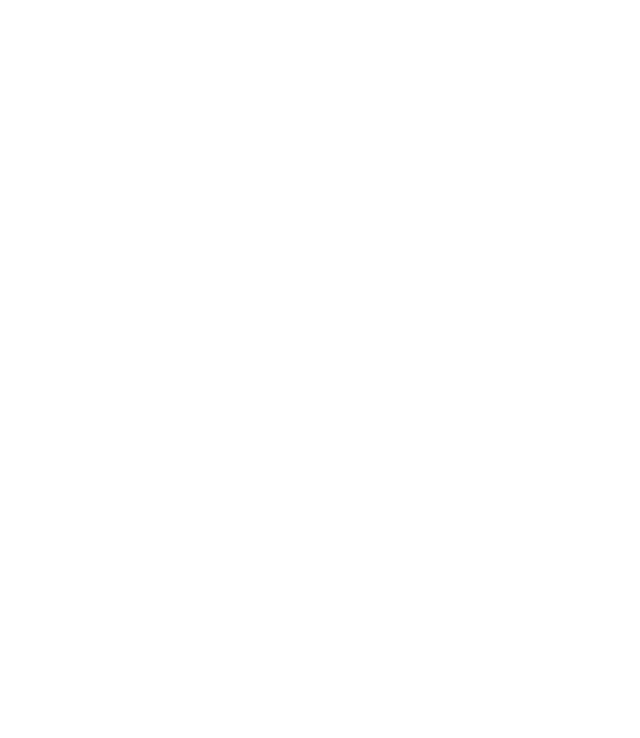
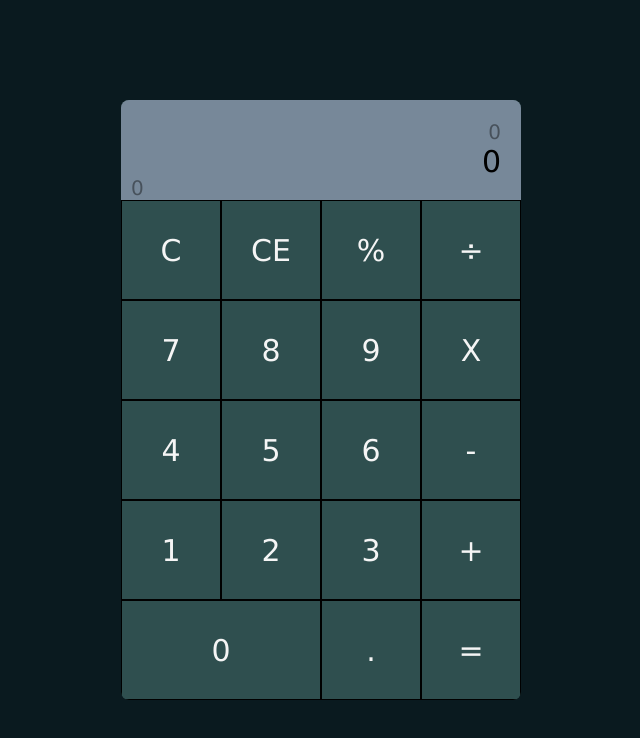
Before and after one commit to RossB92/calculator, a plain HTML site: page index.html in a window 1280 px wide. Shown: the whole page, without its empty margins (319-959 px from the left). Drawn offline with Linux system fonts and the light colour scheme.

Commit message:
Design layout for HTML and CSS

```diff
--- a/index.html
+++ b/index.html
@@ -11,7 +11,30 @@
     <section>
         <div class = 'container'>
             <div class="display">
-
+                <div class="display-1">0</div>
+                <div class="display-2">0</div>
+                <div class="temp-result">0</div>
+            </div>
+            <div class="all-buttons">
+                <div class="button all-clear">C</div>
+                <div class="button last-entity-clear">CE</div>
+                <div class="button operation">%</div>
+                <div class="button operation">÷</div>
+                <div class="button number">7</div>
+                <div class="button number">8</div>
+                <div class="button number">9</div>
+                <div class="button operation">X</div>
+                <div class="button number">4</div>
+                <div class="button number">5</div>
+                <div class="button number">6</div>
+                <div class="button operation">-</div>
+                <div class="button number">1</div>
+                <div class="button number">2</div>
+                <div class="button number">3</div>
+                <div class="button operation">+</div>
+                <div class="button number btn-0">0</div>
+                <div class="button number dot">.</div>
+                <div class="button equal">=</div>
             </div>
         </div>
     </section>
--- a/style.css
+++ b/style.css
@@ -1,5 +1,69 @@
+* {
+    padding: 0;
+    margin: 0;
+    box-sizing: border-box;
+}
+html {
+    font-family: 'Lucida Sans', 'Lucida Sans Regular', 'Lucida Grande', 'Lucida Sans Unicode', Geneva, Verdana, sans-serif;
+}
 
-
+section {
+    background-color: rgb(10,26,31);
+    min-height: 100vh;
+    width: 100%;
+    display: flex;
+    align-items: center;
+    justify-content: center;
+}
+.container {
+    width: 90%;
+    max-width: 400px;
+    background-color: darkslategray;
+    border-radius: 8px;
+    overflow: hidden;
+}
+.display {
+    background-color: lightslategray;
+    height: 100px;
+    width: 100%;
+    text-align: right;
+    padding: 20px;
+    font-size: 30px;
+    position: relative;
+}
+.display-1 {
+    opacity: .4;
+    font-size: 20px;
+    overflow: hidden;
+}
+.temp-result {
+    position: absolute;
+    bottom: 0;
+    left: 10px;
+    font-size: 20px;
+    opacity: .4;
+}
+.all-buttons {
+    color: whitesmoke;
+    display: grid;
+    grid-template: repeat(4,1fr) / repeat(4,1fr);
+}
+.button {
+    border: .5px solid black;
+    height: 100px;
+    width: 100%;
+    display: flex;
+    align-items: center;
+    justify-content: center;
+    font-size: 30px;
+    cursor: pointer;
+}
+.button:hover {
+    background-color: darkblue
+}
+.btn-0 {
+    grid-column: 1/3;
+}
 
 /* body {
     display: flex;
```
